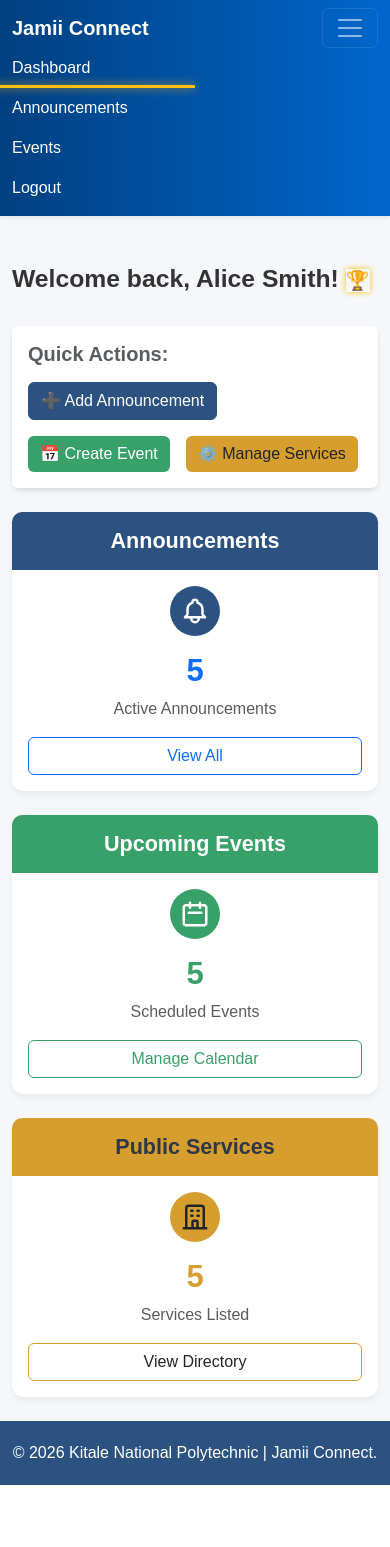
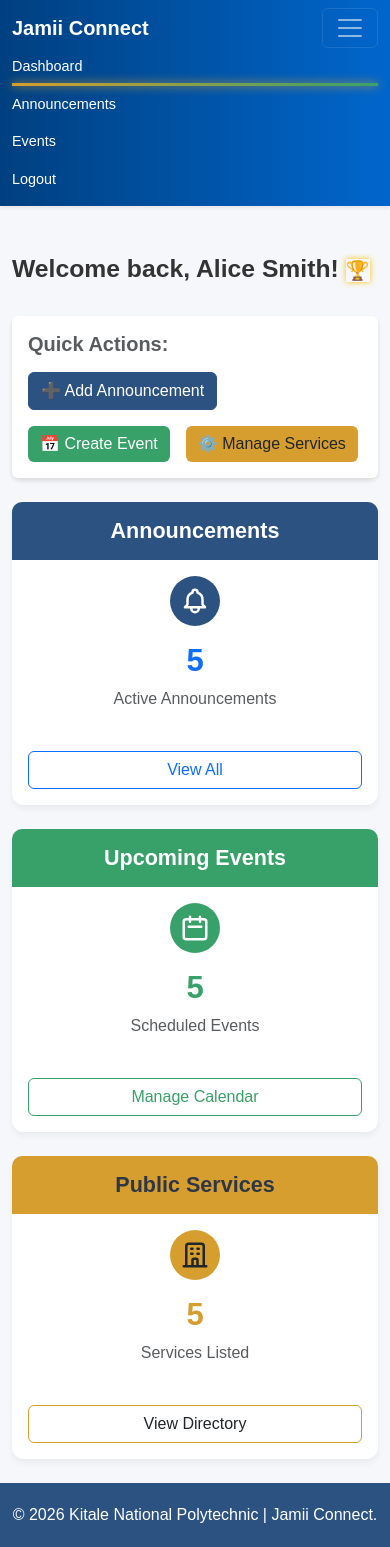
Before and after one commit to ChrisMeshack/Jammi-Connect, a PHP site: page /dashboard.php in a window 390 px wide, after a click that opens the changed part. Before the commit the page ends 1485 px from the top, so only its background shows below. Run offline with PHP 8.4, Linux system fonts and the light colour scheme; a user stored in the database is signed in; data comes from the database, SQL or seed files in the repository.

Commit message:
Update styles with responsive tweaks and new touch animations

```diff
--- a/app.js
+++ b/app.js
@@ -68,21 +68,21 @@ $(document).ready(function() {
         });
     }
 
-    // Navbar glow effect on click
+    // Navbar tap animation
     $('.nav-link').on('click', function(){
-        $(this).animate({ fontSize: '20px' }, 200)
-               .animate({ fontSize: '16px' }, 200);
+      $(this).animate({ fontSize: '1.2rem' }, 150)
+             .animate({ fontSize: '1rem' }, 150);
     });
 
-    // Card bounce effect
-    $('.card').hover(function(){
-        $(this).animate({ marginTop: "-5px" }, 200);
-    }, function(){
-        $(this).animate({ marginTop: "0px" }, 200);
+    // Card bounce effect on tap
+    $('.card').on('touchstart', function(){
+      $(this).animate({ marginTop: "-5px" }, 200);
+    }).on('touchend', function(){
+      $(this).animate({ marginTop: "0px" }, 200);
     });
 
     // Announcement badge sparkle loop
     setInterval(function(){
-        $('.badge').fadeOut(500).fadeIn(500);
+      $('.badge').fadeOut(400).fadeIn(400);
     }, 2000);
 });
--- a/styles.css
+++ b/styles.css
@@ -253,11 +253,13 @@ footer {
     100% { transform: translateX(-100%); }
 }
 
-/* ===== Global Styling ===== */
+/* ===== Global Reset ===== */
 body {
   font-family: 'Poppins', sans-serif;
   background: #f5f7fa;
   color: #333;
+  margin: 0;
+  padding: 0;
 }
 
 /* ===== Navbar ===== */
@@ -266,42 +268,30 @@ body {
 }
 .navbar .nav-link {
   color: #fff !important;
-  position: relative;
+  font-size: 1rem;
   transition: color 0.3s ease;
 }
 .navbar .nav-link:hover {
   color: #ffc107 !important;
 }
-.navbar .nav-link::after {
-  content: '';
-  position: absolute;
-  bottom: 0;
-  left: 0;
-  width: 0%;
-  height: 3px;
-  background: #ffc107;
-  transition: width 0.4s ease;
-}
-.navbar .nav-link:hover::after {
-  width: 100%;
-}
 
 /* ===== Cards ===== */
 .card {
   border-radius: 12px;
-  transition: transform 0.4s ease, box-shadow 0.4s ease;
+  margin-bottom: 1rem;
+  transition: transform 0.3s ease, box-shadow 0.3s ease;
 }
 .card:hover {
-  transform: translateY(-8px);
-  box-shadow: 0 8px 20px rgba(0,0,0,0.2);
+  transform: translateY(-5px);
+  box-shadow: 0 6px 12px rgba(0,0,0,0.15);
 }
 .card .icon {
-  font-size: 2.5rem;
+  font-size: 2rem;
   color: #004080;
   transition: transform 0.3s ease, color 0.3s ease;
 }
 .card .icon:hover {
-  transform: scale(1.2) rotate(10deg);
+  transform: scale(1.2);
   color: #ffc107;
 }
 
@@ -309,13 +299,14 @@ body {
 .announcement-banner {
   background: #004080;
   color: #fff;
-  padding: 10px;
+  padding: 8px;
+  font-size: 0.9rem;
   overflow: hidden;
   white-space: nowrap;
 }
 .announcement-banner span {
   display: inline-block;
-  animation: ticker 12s linear infinite;
+  animation: ticker 10s linear infinite;
 }
 @keyframes ticker {
   0% { transform: translateX(100%); }
@@ -326,12 +317,25 @@ body {
 .badge {
   background: #ffc107;
   color: #004080;
-  padding: 6px 12px;
+  padding: 5px 10px;
   border-radius: 20px;
-  font-weight: bold;
+  font-size: 0.85rem;
   animation: sparkle 2s infinite;
 }
 @keyframes sparkle {
   0%, 100% { box-shadow: 0 0 5px #ffc107; }
-  50% { box-shadow: 0 0 15px #ffc107; }
+  50% { box-shadow: 0 0 12px #ffc107; }
 }
+
+/* ===== Responsive Tweaks ===== */
+@media (max-width: 768px) {
+  .navbar .nav-link {
+    font-size: 0.9rem;
+  }
+  .card {
+    margin-bottom: 1.5rem;
+  }
+  .card .icon {
+    font-size: 1.8rem;
+  }
+}
```
